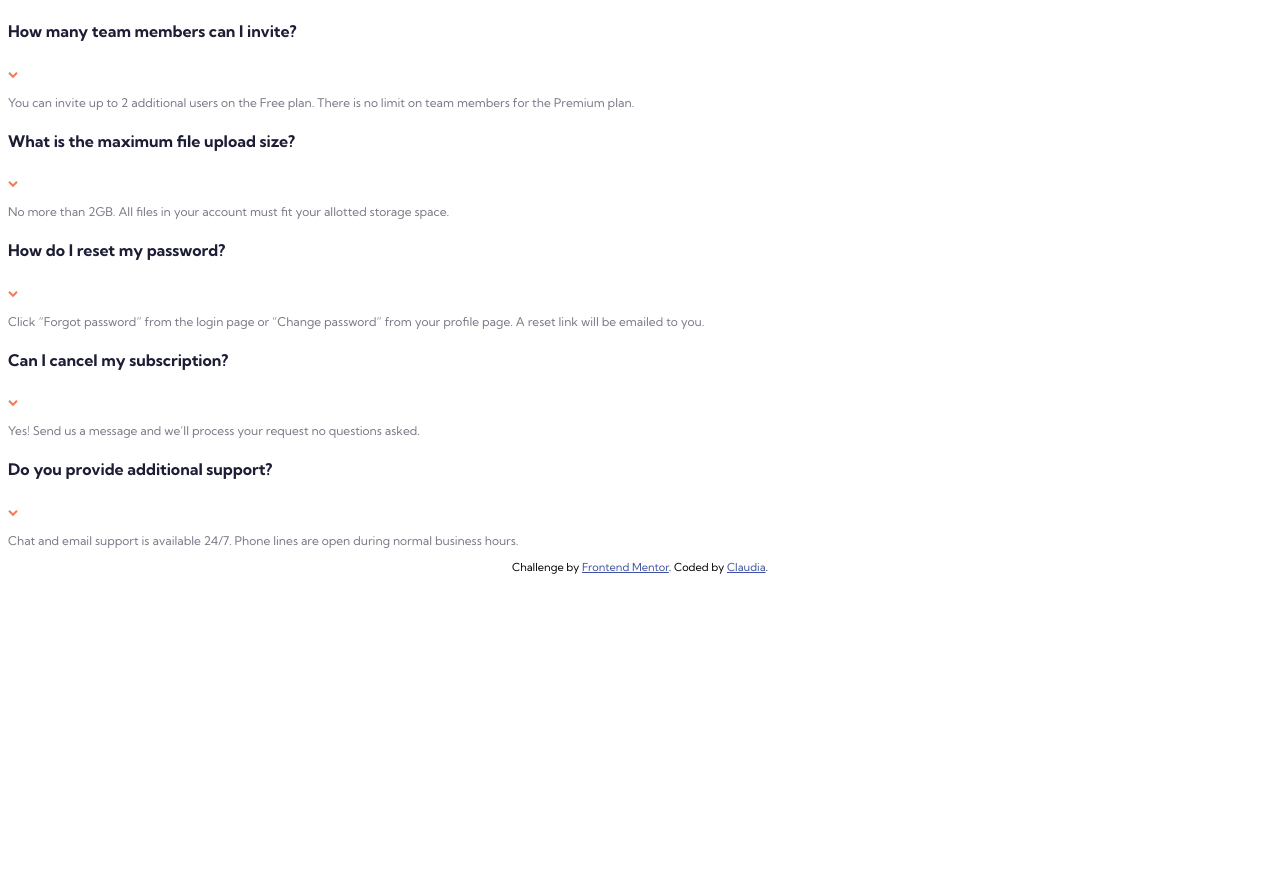
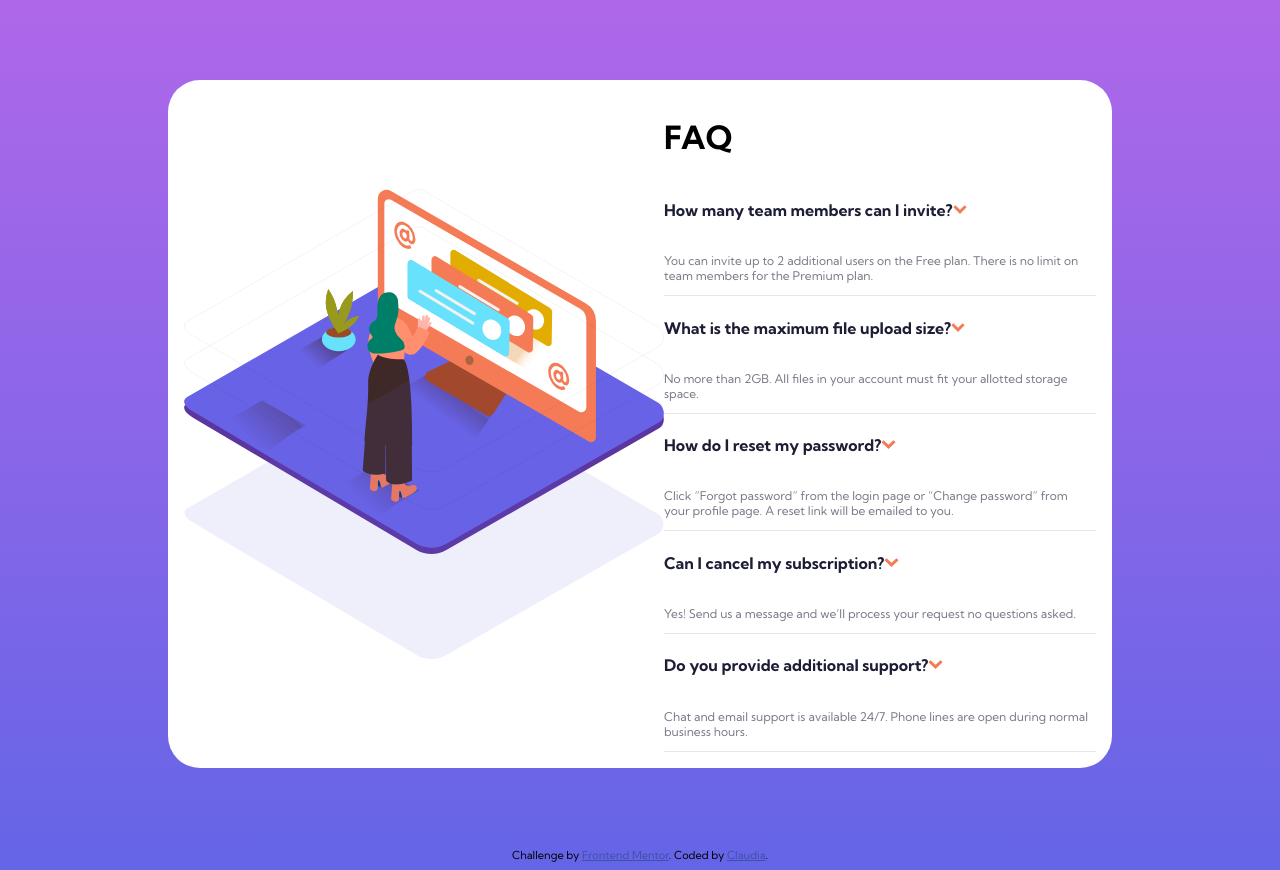
Before and after one commit to claudia-lim/frontend-mentor-accordian-card, a plain HTML site: page index.html in a window 1280 px wide. Before the commit the page ends 800 px from the top, so only its background shows below. Drawn offline with Linux system fonts and the light colour scheme.

Commit message:
box for text and main image

```diff
--- a/css/styles.css
+++ b/css/styles.css
@@ -1,24 +1,83 @@
-.attribution { font-size: 11px; text-align: center; }
-.attribution a { color: hsl(228, 45%, 44%); }
-
 :root {
     --darktext: hsl(238, 29%, 16%);
     --highlightedtext: hsl(14, 88%, 65%);
     --mutedquestiontext: hsl(237, 12%, 33%);
     --mutedanswertext: hsl(240, 6%, 50%);
     --dividercolour: hsl(240, 5%, 91%);
+    --gradienttop:hsl(273, 75%, 66%);
+    --gradientbottom: hsl(240, 73%, 65%);
+
 }
 
-body {
+html {
+    background-image: linear-gradient(var(--gradienttop), var(--gradientbottom));
     font-family: 'Kumbh Sans', sans-serif;
+}
+
+main {
+    display: grid;
+    grid-template-columns: 1fr 1fr;
+    background-color: hsl(0, 100%, 100%);
+    border-radius: 2rem;
+    padding: 1rem;
+    margin: 5rem 10rem;
+}
+
+#body-text {
+    grid-column: 2/3;
+}
+
+.q-a-block {
+    border-bottom: solid 1px var(--dividercolour);
+}
+
+#logo-images {
+    grid-column: 1/2;
+    align-self: center;
+    display: grid;
+    grid-template-columns: 1fr;
+    grid-template-rows: 1fr;
+}
+
+.logo {
+    grid-column: 1/2;
+    grid-row: 1/2;
+}
+
+#illustration-woman-desktop {
+width: 30rem;
+}
+
+#illustration-bg-desktop {
+    width: 30rem;
+}
+.question {
+    display: flex;
+    justify-content: space-evenly;
+    align-content: end;
+    width: fit-content;
+}
+
+.arrow {
+    height: 10px;
+    align-self: center;
 }
 
 h4 {
     color: var(--darktext);
     font-weight: bold;
+    align-self: end;
 }
 
 p {
     font-size: 12px;
     color: var(--mutedanswertext);
 }
+
+.attribution {
+    font-size: 11px;
+    text-align: center;
+}
+.attribution a {
+    color: hsl(228, 45%, 44%);
+}
--- a/index.html
+++ b/index.html
@@ -15,7 +15,14 @@
   <!-- Feel free to remove these styles or customise in your own stylesheet 👍 -->
 </head>
 <body>
- <div>
+<main>
+    <div id="logo-images">
+        <img class="logo" id="illustration-woman-desktop" src="images/illustration-woman-online-desktop.svg">
+        <img class="logo" id="illustration-bg-desktop" src="images/bg-pattern-desktop.svg">
+    </div>
+<div id="body-text">
+    <h1>FAQ</h1>
+ <div class="q-a-block">
      <div class="question">
          <h4>How many team members can I invite?</h4>
          <img class='arrow' src=images/icon-arrow-down.svg>
@@ -24,7 +31,7 @@
       team members for the Premium plan.</p>
  </div>
 
-  <div>
+  <div class="q-a-block">
       <div class="question">
           <h4>What is the maximum file upload size?</h4>
           <img class='arrow' src=images/icon-arrow-down.svg>
@@ -32,7 +39,7 @@
       <p class="answer">No more than 2GB. All files in your account must fit your allotted storage space.</p>
   </div>
 
-  <div>
+  <div class="q-a-block">
       <div class="question">
           <h4>How do I reset my password?</h4>
           <img class='arrow' src=images/icon-arrow-down.svg>
@@ -41,7 +48,7 @@
       A reset link will be emailed to you.</p>
   </div>
 
-  <div>
+  <div class="q-a-block">
       <div class="question">
           <h4>Can I cancel my subscription?</h4>
           <img class='arrow' src=images/icon-arrow-down.svg>
@@ -49,8 +56,7 @@
       <p class="answer">Yes! Send us a message and we’ll process your request no questions asked.</p>
   </div>
 
-
-  <div>
+  <div class="q-a-block">
       <div class="question">
           <h4>Do you provide additional support?</h4>
           <img class='arrow' src=images/icon-arrow-down.svg>
@@ -58,6 +64,9 @@
       <p class="answer">Chat and email support is available 24/7. Phone lines are open during normal business hours.</p>
   </div>
 
+</div>
+</main>
+
   <div class="attribution">
     Challenge by <a href="https://www.frontendmentor.io?ref=challenge" target="_blank">Frontend Mentor</a>.
     Coded by <a href="#">Claudia</a>.
```
